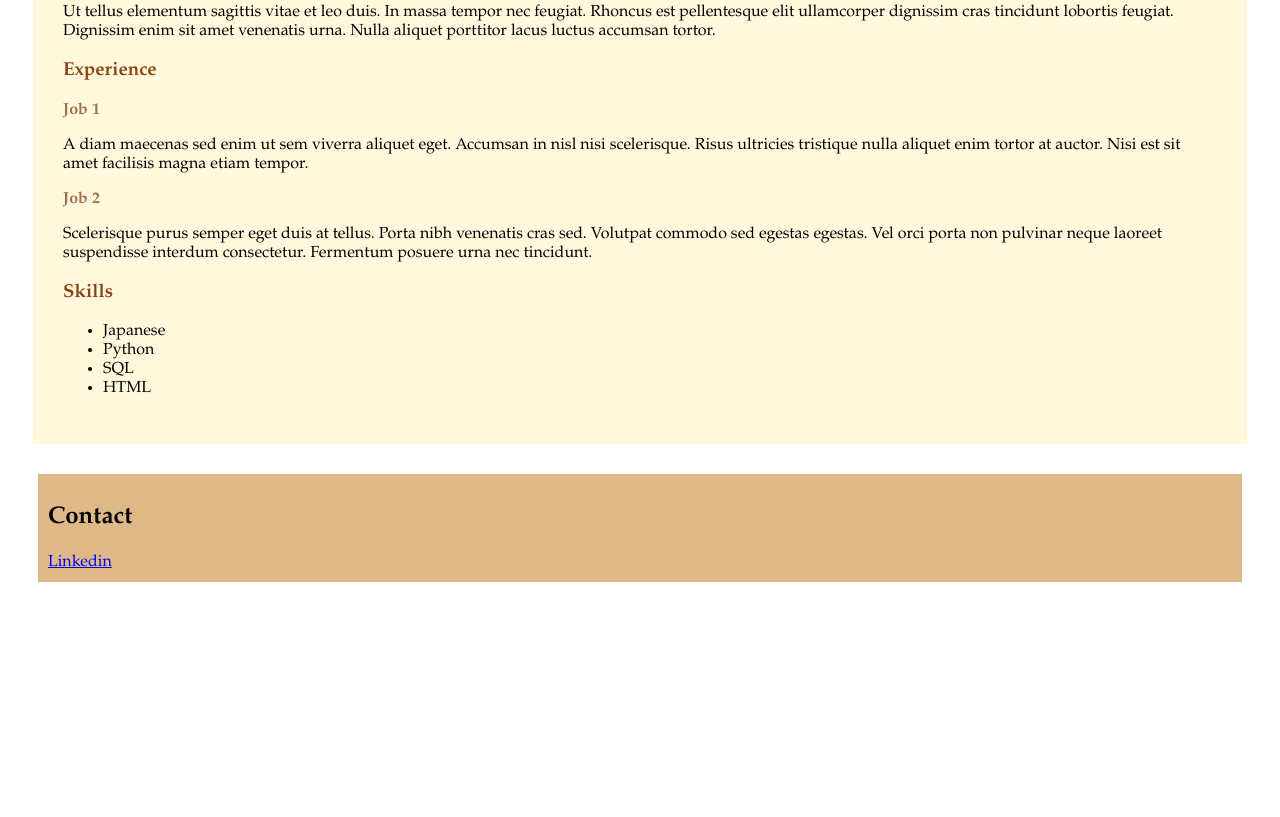
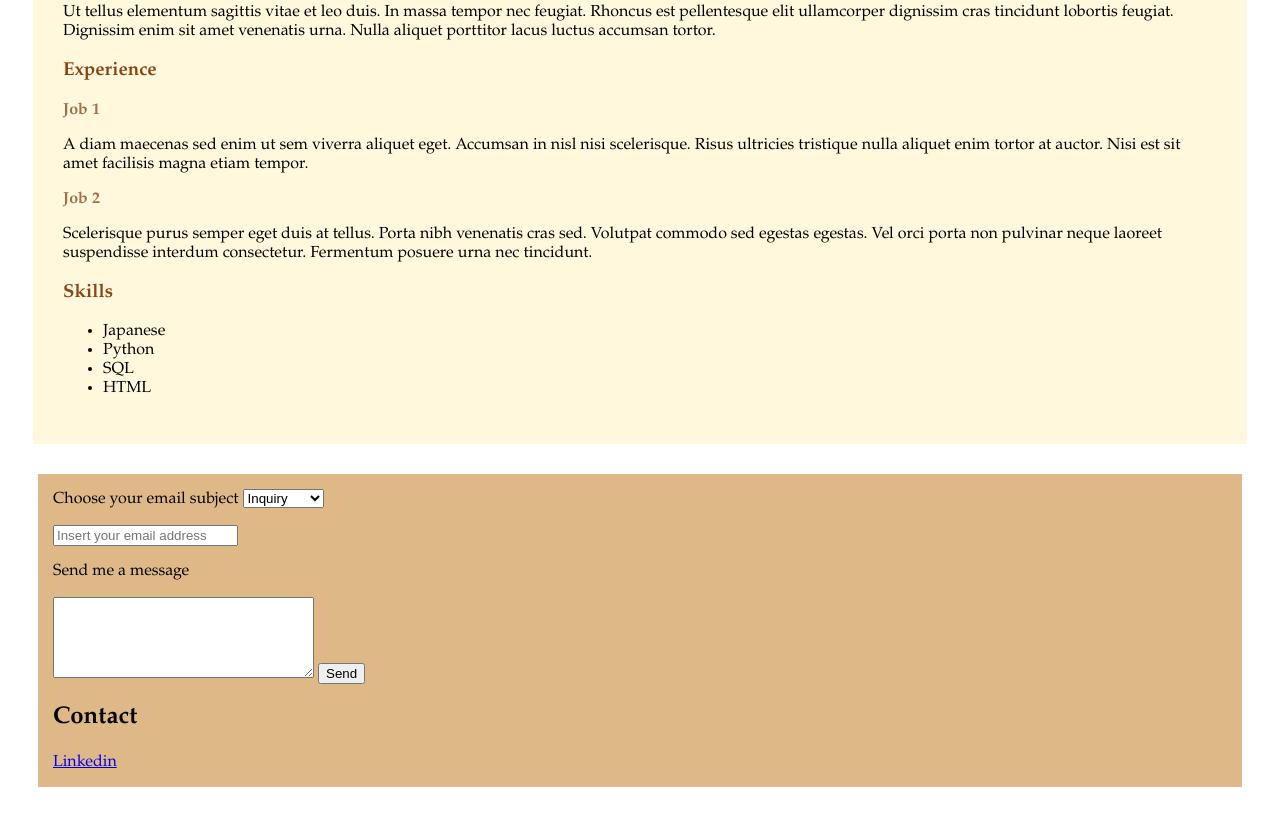
Before and after one commit to ZenCoderTanattiya/my-digital-resume, a plain HTML site: page resume7-1.html in a window 1280 px wide. Shown: the part 795-1612 px from the top of the page. Before the commit the page ends 1407 px from the top, so only its background shows below. Drawn offline with Linux system fonts and the light colour scheme.

Commit message:
resume7-1

```diff
--- a/resume7-1.html
+++ b/resume7-1.html
@@ -77,8 +77,34 @@
         </article>
       </div>
     </section>
-    <div class="footerDiv">
-      <footer><h2 id="contact">Contact</h2></footer>
+    <div class="footerDiv" padding="10px">
+      <footer>
+        <form action="https://formsubmit.co/tanattiya@yahoo.com" method="POST">
+          <input
+            type="hidden"
+            name="_url"
+            value="https://formsubmit.co/tanattiya@yahoo.com.html"
+          />
+          <lable for="subject">Choose your email subject</lable>
+          <select id="subject" required>
+            <option value="Inquiry">Inquiry</option>
+            <option value="Question">Question</option>
+            <option value="Feedback">Feedback</option>
+          </select>
+          <p>
+            <input
+              type="email"
+              id="email"
+              name="email"
+              placeholder="Insert your email address"
+            />
+          </p>
+          <p><label for="comment" name="comment">Send me a message </label></p>
+          <textarea name="comment" cols="30" rows="5"></textarea>
+          <button type="submit">Send</button>
+          <h2 id="contact">Contact</h2>
+        </form>
+      </footer>
       <a
         href="https://www.linkedin.com/in/tanattiya-rungtham-7665a517b/"
         target="_blank"
--- a/stylesheet.css
+++ b/stylesheet.css
@@ -22,7 +22,7 @@ h3 {
 .footerDiv {
   background-color: burlywood;
   text-align: left;
-  padding: 10px;
+  padding: 15px;
   margin: 30px;
 }
 
```
Also changed, not shown: form-validation.html (+2 -2 lines).
